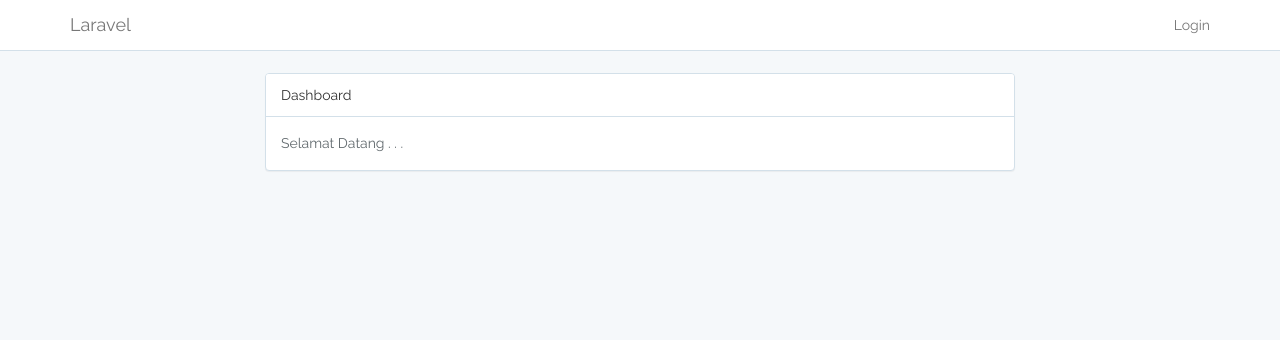
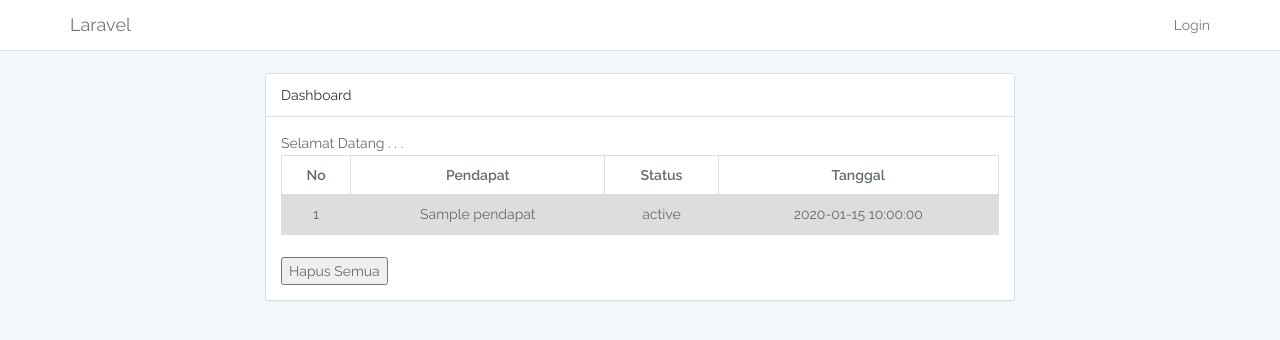
Before and after one commit to Zersya/sistem-kepuasan, a Laravel app: template resources/views/home.blade.php in a window 1280 px wide. Shown: the top 340 px of the page. Run offline with Laravel 8, Linux system fonts and the light colour scheme; the template is opened without the code that fills it: most values are stand-ins (such as "Sample title", 1, 10 or a date in 2020); settings files or empty folders that the repository lacks are supplied; some libraries are stand-ins or nearby versions.

Commit message:
penambahan tabel pendapat, serta tombol hapus

```diff
--- /dev/null
+++ b/list-Command.txt
@@ -0,0 +1,2 @@
+php artisan serve --host 0.0.0.0 --port 80 // menjadikan server pada network yg sama
+php -S localhost:8000 -t public            // public pada artisan serve untuk asset
--- /dev/null
+++ b/public/css/homeContent.css
@@ -0,0 +1,15 @@
+.tableContent table{
+   font-family: arial, sans-serif;
+   border-collapse: collapse;
+   width: 100%;
+}
+
+.tableContent td, th{
+    border: 1px solid #dddddd;
+    text-align: center;
+    padding: 8px;
+}
+
+.tableContent tr:nth-child(even) {
+    background-color: #dddddd;
+}
--- a/resources/views/home.blade.php
+++ b/resources/views/home.blade.php
@@ -12,6 +12,25 @@
                     <div id="chart-div">
                     </div>
                       {!! $lava->render('ColumnChart', 'Data', 'chart-div') !!}
+                      <table class="tableContent" style="width:100%;">
+                        <tr>
+                          <th>No</th>
+                          <th>Pendapat</th>
+                          <th>Status</th>
+                          <th>Tanggal</th>
+                        </tr>
+                        @foreach($dataLengkap as $key => $value)
+                        <tr>
+                          <td>{{ $key+1 }}</td>
+                          <td>{{ $value->pendapat }}</td>
+                          <td>{{ $value->status }}</td>
+                          <td>{{ $value->tanggal }}</td>
+                        </tr>
+                        @endforeach
+                      </table>
+                      <br>
+                    {!! Form::open(array('url' => Route('truncate'), 'method' => 'DELETE')) !!}
+                    {!! Form::button('Hapus Semua', array('type'=>'Submit', 'value'=>'Hapus Semua', 'name'=>'truncate')) !!}
                 </div>
             </div>
         </div>
--- a/resources/views/kepuasan.blade.php
+++ b/resources/views/kepuasan.blade.php
@@ -8,6 +8,7 @@
     @extends('templates.index')
 
     @section('content')
+    <img src="{{ asset('images/smileIcon.png') }}" width="60" >
     {!! Form::open(array('url' => '/')) !!}
     <div class="form-group">
       {!! Form::label('lpendapat', 'Pendapat') !!}
--- a/resources/views/layouts/app.blade.php
+++ b/resources/views/layouts/app.blade.php
@@ -12,6 +12,7 @@
 
     <!-- Styles -->
     <link href="{{ asset('css/app.css') }}" rel="stylesheet">
+    <link href="{{ asset('css/homeContent.css') }}" rel="stylesheet">
 </head>
 <body>
     <div id="app">
--- a/resources/views/templates/header.blade.php
+++ b/resources/views/templates/header.blade.php
@@ -1,2 +1,2 @@
 
-<h1>Kepuasan Anda, Kami Senang  <img src={{ asset('image/smileIcon.png') }} width="60" ></h1>
+<h1>Kepuasan Anda, Kami Senangi..</h1>
--- a/routes/web.php
+++ b/routes/web.php
@@ -17,3 +17,5 @@ Route::post('/', 'InputKepuasanController@Store');
 Auth::routes();
 
 Route::get('/home', 'HomeController@index')->name('home');
+
+Route::delete('/home', 'HomeController@truncate')->name('truncate');
```
Also changed, not shown: app/Http/Controllers/HomeController.php (+13 -2 lines), public/images/smileIcon.png (renamed from public/image/smileIcon.png), resources/views/templates/index.blade.php (line endings or trailing spaces).
